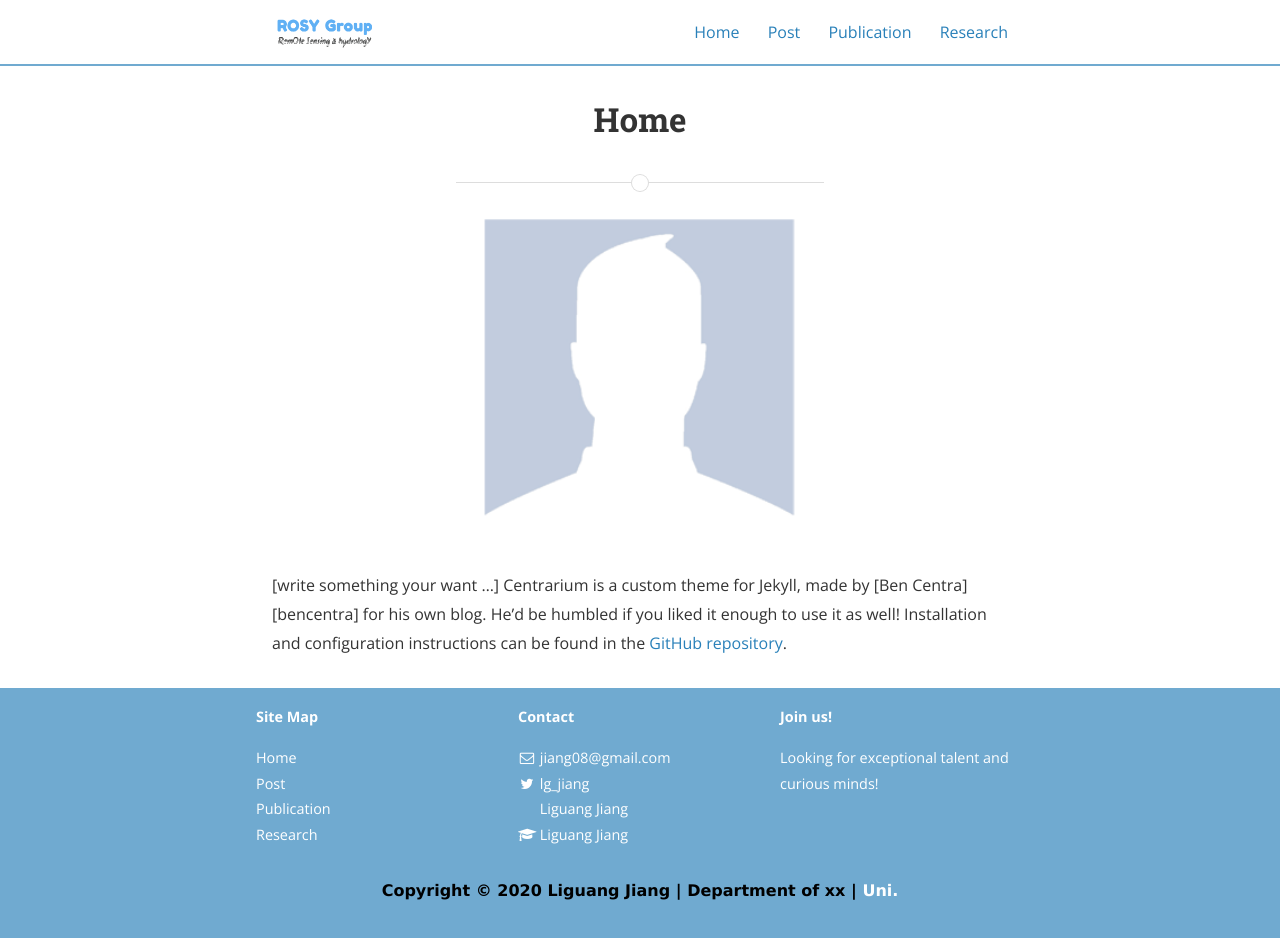
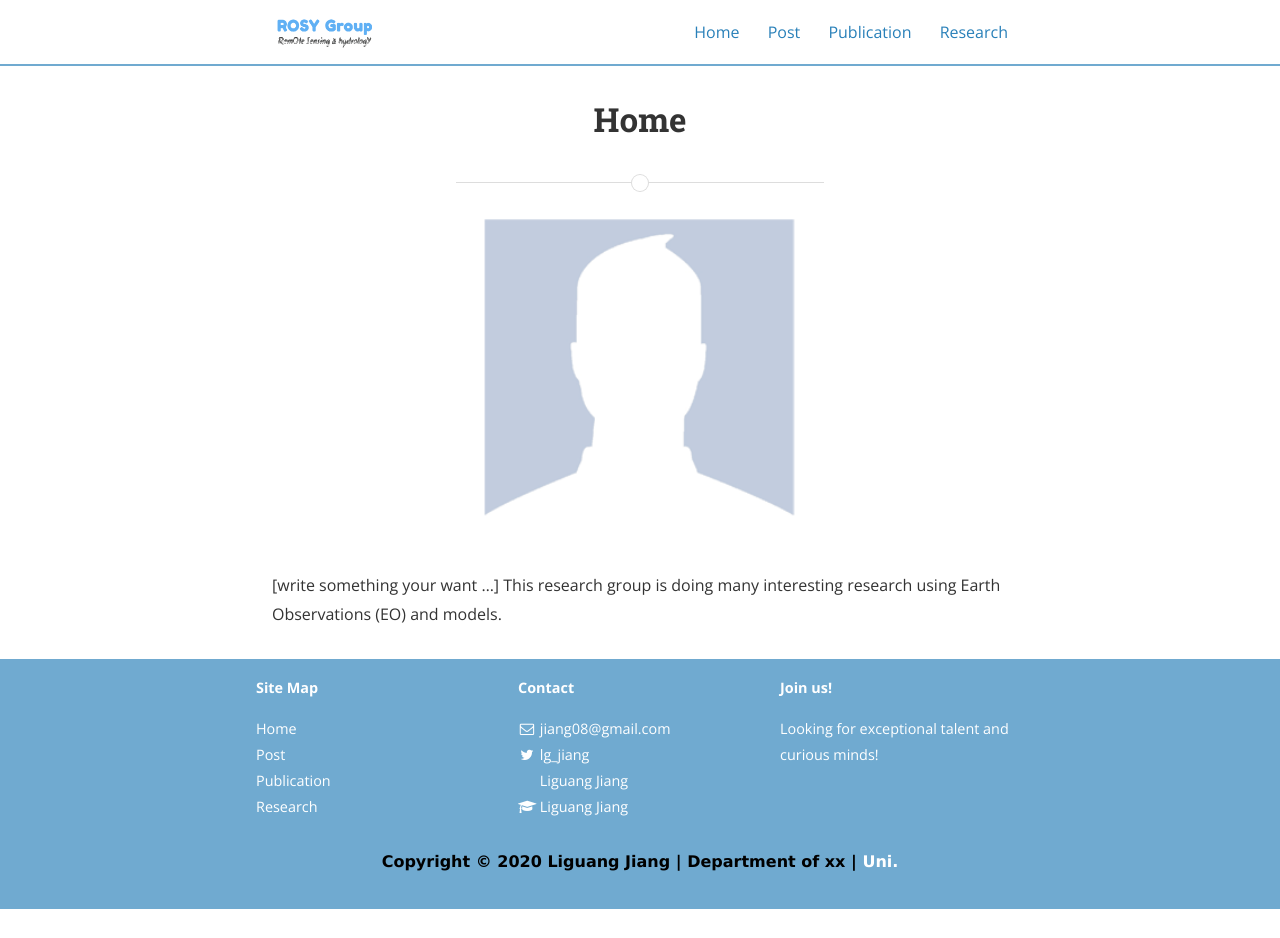
Before and after one commit to 12530/rshydro, a Jekyll site: the page built from home.md, in a window 1280 px wide and 938 px high. Built offline with Jekyll 4.4.1, drawn with Linux system fonts in a browser that asks for light colours; nearby versions of some CDN libraries.

Commit message:
Update home.md

```diff
--- a/home.md
+++ b/home.md
@@ -8,4 +8,4 @@ main_nav: true
 ![alt text]({{ site.baseurl }}/assets/profile-placeholder.gif "Profile Picture"){:.profile}
 
 [write something your want ...]
-Centrarium is a custom theme for Jekyll, made by [Ben Centra][bencentra] for his own blog. He'd be humbled if you liked it enough to use it as well! Installation and configuration instructions can be found in the [GitHub repository](https://github.com/bencentra/centrarium).
+This research group is doing many interesting research using Earth Observations (EO) and models.
```
